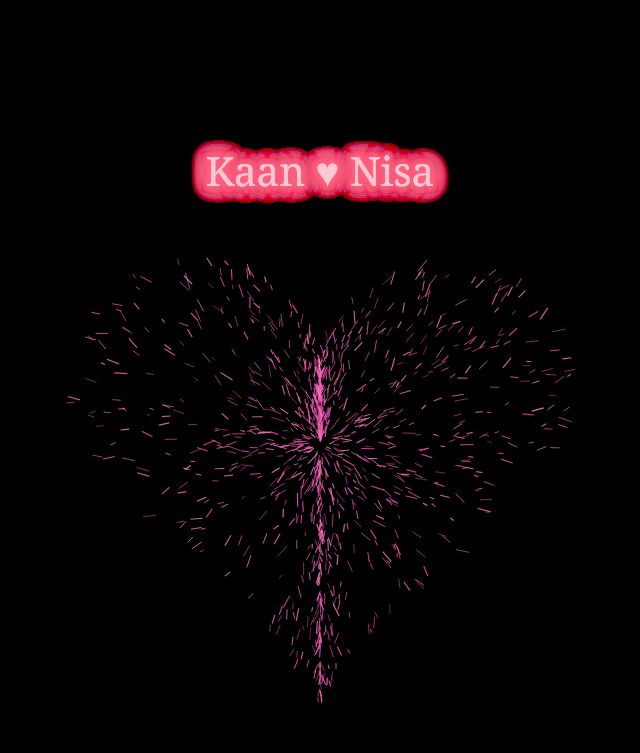
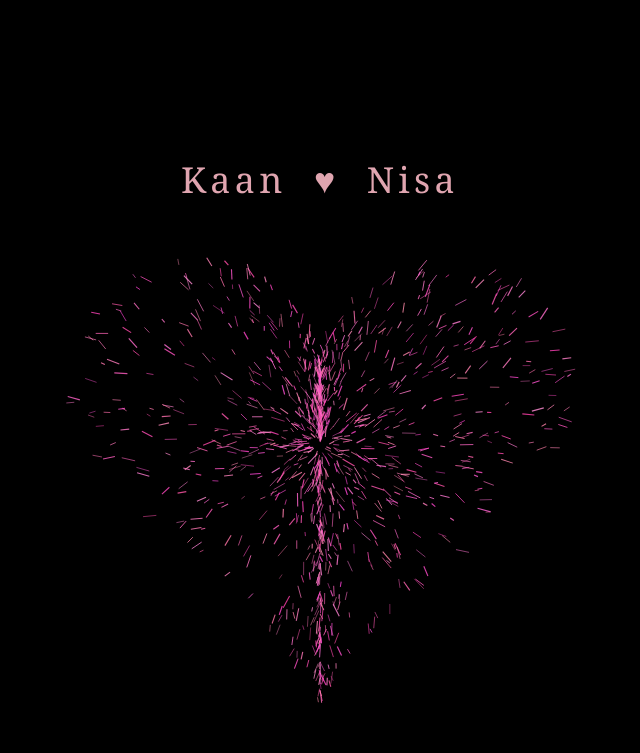
Before and after one commit to odessaistaken/heart, a website: page index.html in a window 1280 px wide. Shown: the whole page, without its empty margins (320-960 px from the left). Drawn offline with Linux system fonts and the light colour scheme.

Commit message:
Fix: two-canvas approach — text always transparent, no glow buildup

```diff
--- a/index.html
+++ b/index.html
@@ -14,11 +14,10 @@
       align-items: center;
       justify-content: center;
       min-height: 100vh;
-      min-height: 100dvh; /* mobile safe area */
+      min-height: 100dvh;
       overflow: hidden;
     }
 
-    /* Responsive wrapper — canvas fills this square */
     .wrapper {
       position: relative;
       width: min(700px, 95vmin);
@@ -26,49 +25,37 @@
       flex-shrink: 0;
     }
 
-    canvas {
-      display: block;
+    /* Both canvases overlap perfectly */
+    .wrapper canvas {
+      position: absolute;
+      top: 0; left: 0;
       width: 100%;
       height: 100%;
+      display: block;
     }
 
-    /* Text overlay — always on top, scales with wrapper */
-    .label {
-      position: absolute;
-      /* Positioned just above the heart's highest point (~38% from top of canvas) */
-      top: 38%;
-      left: 50%;
-      transform: translate(-50%, -50%);
-      display: flex;
-      align-items: center;
-      gap: 0.45em;
-      white-space: nowrap;
-      pointer-events: none;
-
-      font-family: 'Cormorant Garamond', Georgia, serif;
-      font-weight: 300;
-      /* clamp: small on tiny phones, grows with viewport */
-      font-size: clamp(16px, 5.5vmin, 40px);
-      letter-spacing: 0.18em;
-      color: rgba(255, 175, 190, 0.92);
-      text-shadow:
-        0 0 18px rgba(255, 100, 130, 0.55),
-        0 0 40px rgba(255, 70, 110, 0.25);
-    }
-
+    /* Text canvas is on top, pointer-events ignored */
+    #t { pointer-events: none; }
   </style>
 </head>
 <body>
   <div class="wrapper">
-    <canvas id="c"></canvas>
+    <canvas id="c"></canvas>  <!-- kalp çizgileri -->
+    <canvas id="t"></canvas>  <!-- sadece metin -->
   </div>
 
   <script>
+    // ── Heart canvas (strokes accumulate here) ────────────────────
     const canvas = document.getElementById('c');
     const ctx    = canvas.getContext('2d');
+
+    // ── Text canvas (cleared + redrawn every frame — no buildup) ─
+    const tCanvas = document.getElementById('t');
+    const tCtx    = tCanvas.getContext('2d');
+
     const W = 700, H = 700;
-    canvas.width  = W;
-    canvas.height = H;
+    canvas.width  = W;  canvas.height  = H;
+    tCanvas.width = W;  tCanvas.height = H;
 
     const PI  = Math.PI;
     const rnd = (a, b) => Math.random() * (b - a) + a;
@@ -79,16 +66,14 @@
       return [x, y];
     }
 
-    // Canvas transform: turtle coords → canvas coords (y-flip, centered)
     const CX = W / 2;
-    const CY = H / 2 + 45;   // shift up slightly for heart asymmetry
+    const CY = H / 2 + 45;
     function tc(x, y) { return [CX + x, CY - y]; }
 
-    // ── Build stroke list (exact mirror of the Python script) ──────
+    // ── Build stroke list ─────────────────────────────────────────
     function buildStrokes() {
       const strokes = [];
 
-      // Phase 1 — inner fill: 10 000 strokes at random scales 0.5–15.5
       for (let i = 0; i < 10000; i++) {
         const a  = rnd(0, 2 * PI);
         const sc = rnd(0.5, 15.5);
@@ -106,7 +91,6 @@
         });
       }
 
-      // Phase 2 — outline: 3 500 strokes at scale 16
       for (let i = 0; i < 3500; i++) {
         const a = rnd(0, 2 * PI);
         const [x, y] = heart(a, 16.0);
@@ -127,62 +111,51 @@
       return strokes;
     }
 
-    // ── Text label drawn on canvas ────────────────────────────────
-    // Drawn every frame on top of strokes so it's always visible
-    function drawLabel(t) {
-      // Gentle pulse: scale between 1.0 and 1.04
-      const pulse = 1 + 0.04 * Math.abs(Math.sin(t * 0.0008));
+    // ── Text label — drawn on separate transparent canvas ─────────
+    // Canvas is fully cleared each frame so no shadow accumulation.
+    const FONT_SIZE = Math.round(W * 0.052);   // ~36px
+    const LABEL_Y   = CY - 16 * 13 - FONT_SIZE * 1.5; // above heart top
+    const LABEL_X   = CX;
 
-      const fontSize  = Math.round(W * 0.055);  // ~38px on 700px canvas
-      const labelY    = CY - 16 * 13 - fontSize * 1.6; // above heart top
-      const labelX    = CX;
+    function drawLabel(now) {
+      tCtx.clearRect(0, 0, W, H);
 
-      ctx.save();
-      ctx.translate(labelX, labelY);
-      ctx.scale(pulse, pulse);
-      ctx.translate(-labelX, -labelY);
+      // Very subtle breathing pulse — barely noticeable
+      const scale = 1 + 0.018 * Math.sin(now * 0.0012);
 
-      ctx.textAlign    = 'center';
-      ctx.textBaseline = 'middle';
-      ctx.font         = `300 ${fontSize}px Georgia, serif`;
+      tCtx.save();
+      tCtx.translate(LABEL_X, LABEL_Y);
+      tCtx.scale(scale, scale);
+      tCtx.translate(-LABEL_X, -LABEL_Y);
 
-      // Glow
-      ctx.shadowColor  = 'rgba(255, 100, 130, 0.7)';
-      ctx.shadowBlur   = 18;
-      ctx.fillStyle    = 'rgba(255, 185, 200, 0.95)';
-      ctx.fillText('Kaan \u2665 Nisa', labelX, labelY);
+      tCtx.textAlign    = 'center';
+      tCtx.textBaseline = 'middle';
+      tCtx.font         = `300 ${FONT_SIZE}px "Georgia", serif`;
+      tCtx.letterSpacing = '0.12em';
 
-      // Sharper second pass
-      ctx.shadowBlur   = 6;
-      ctx.fillStyle    = 'rgba(255, 200, 210, 1)';
-      ctx.fillText('Kaan \u2665 Nisa', labelX, labelY);
+      // Single clean pass — no shadow, no glow, transparent background
+      tCtx.fillStyle = 'rgba(255, 188, 200, 0.88)';
+      tCtx.fillText('Kaan  \u2665  Nisa', LABEL_X, LABEL_Y);
 
-      ctx.restore();
+      tCtx.restore();
     }
 
-    // ── Animation loop (time-based: exactly 60 seconds per cycle) ──
-    const DURATION_MS = 60_000; // 1 minute per full draw cycle
-    let strokes  = [];
-    let total    = 0;
-    let startTs  = 0;
+    // ── Animation loop ────────────────────────────────────────────
+    const DURATION_MS = 60_000;
+    let strokes = [], total = 0, startTs = 0;
 
     function nextCycle() {
       ctx.clearRect(0, 0, W, H);
       strokes = buildStrokes();
-      total   = strokes.length; // 13 500
+      total   = strokes.length;
       startTs = performance.now();
       requestAnimationFrame(draw);
     }
 
     function draw(now) {
       const elapsed = now - startTs;
-      // How many strokes should be visible by now?
-      const target = Math.min(
-        Math.floor((elapsed / DURATION_MS) * total),
-        total
-      );
+      const target  = Math.min(Math.floor((elapsed / DURATION_MS) * total), total);
 
-      // Draw only the newly revealed strokes this frame
       for (let i = Math.max(0, window._cursor ?? 0); i < target; i++) {
         const s = strokes[i];
         const [sx, sy] = tc(s.x1, s.y1);
@@ -196,11 +169,10 @@
       }
       window._cursor = target;
 
-      // Always draw label on top
+      // Redraw text on its own clean canvas
       drawLabel(now);
 
       if (target >= total) {
-        // Cycle complete — restart
         window._cursor = 0;
         nextCycle();
       } else {
```
